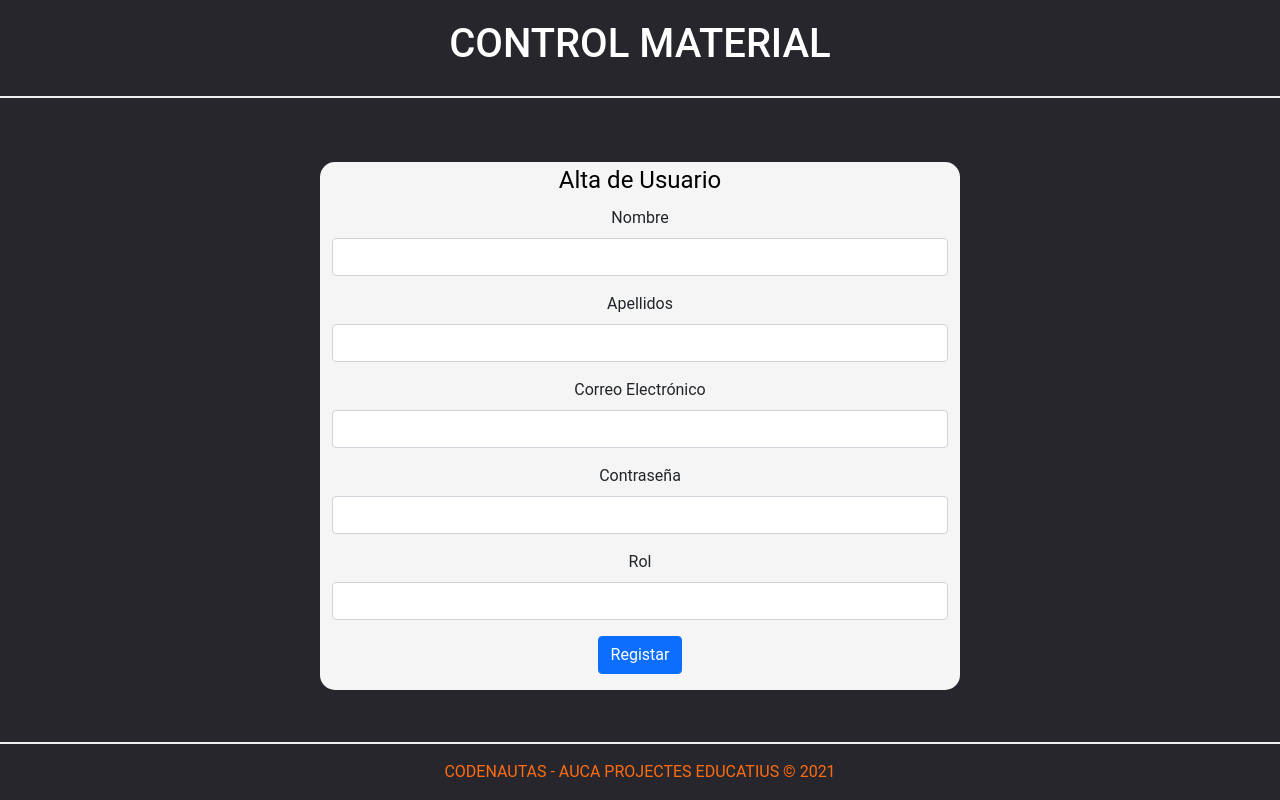
After one commit to marcos223467/ControlMaterial-1, a PHP site: page /altaUser.php in a window 1280 px wide. The commit adds this page. Run offline with PHP 8.4, Linux system fonts and the light colour scheme; some libraries are stand-ins or nearby versions.

Commit message:
Hecho el formulario de alta de usuarios

```diff
--- /dev/null
+++ b/altaUser.php
@@ -0,0 +1,58 @@
+<!DOCTYPE html>
+<html>
+    <head>
+        <meta charset="utf-8">
+        <meta name="viewport" content="width=device-width, initial-scale=1">
+        <link rel="shortcut icon" href="assets/img/favicon.ico" type="image/x-icon"/>
+        <title>Menú</title>
+        <script src="https://kit.fontawesome.com/39f1326549.js" crossorigin="anonymous"></script>
+        <!-- Bootstrap CSS -->
+        <link href="https://cdn.jsdelivr.net/npm/bootstrap@5.0.2/dist/css/bootstrap.min.css" rel="stylesheet" integrity="sha384-EVSTQN3/azprG1Anm3QDgpJLIm9Nao0Yz1ztcQTwFspd3yD65VohhpuuCOmLASjC" crossorigin="anonymous">
+        <link rel="stylesheet" type="text/css" href="assets/css/estilo.css">
+        <link rel="stylesheet" type="text/css" href="assets/css/avatar.css">
+
+        <!-- JQuery -->
+        <script src="https://ajax.googleapis.com/ajax/libs/jquery/3.6.0/jquery.min.js"></script>
+
+    </head>
+    <body style=" background-color: #26262c; background-size: cover;">
+        <?php require('vista/header.php'); ?>
+
+        <div class="container" style="width: 50%; background-color: whitesmoke; border-radius: 15px; margin-top: 5%;">
+            <form>
+                <fieldset>
+                    <legend style="color: black">Alta de Usuario</legend>
+                    <div class="mb-3">
+                        <label class="form-label">Nombre</label>
+                        <input type="text" class="form-control"/>
+                    </div>
+                    <div class="mb-3">
+                        <label class="form-label">Apellidos</label>
+                        <input type="email" class="form-control"/>
+                    </div>
+                    <div class="mb-3">
+                        <label class="form-label">Correo Electrónico</label>
+                        <input type="email" class="form-control" id="exampleInputEmail1"/>
+                    </div>
+                    <div class="mb-3">
+                        <label for="exampleInputPassword1" class="form-label">Contraseña</label>
+                        <input type="password" class="form-control" id="exampleInputPassword1">
+                    </div>
+                    <div class="mb-3">
+                        <label class="form-label">Rol</label>
+                        <input type="text" class="form-control"/>
+                    </div>
+                    <div class="mb-3">
+                        <button type="submit" class="btn btn-primary">Registar</button>
+                    </div>
+                </fieldset>
+            </form>
+        </div>
+        <br><br><br>
+        <?php require('vista/footer.php'); ?>
+
+        <script type="text/javascript" src="js/fade.js"></script>
+
+        <script src="https://cdn.jsdelivr.net/npm/bootstrap@5.0.2/dist/js/bootstrap.bundle.min.js" integrity="sha384-MrcW6ZMFYlzcLA8Nl+NtUVF0sA7MsXsP1UyJoMp4YLEuNSfAP+JcXn/tWtIaxVXM" crossorigin="anonymous"></script>
+    </body>
+</html>
--- a/vista/footer.php
+++ b/vista/footer.php
@@ -1,4 +1,4 @@
-<footer class="footer mt-auto py-3" id="footer-general">
+<footer class="footer mt-auto py-3" id="footer-general" style="margin-top: 10%;">
 
 	<div class="container">
 		<a href= "https://somoscodenautas.com" target="_blank" style="color: #ff6b10">CODENAUTAS - AUCA PROJECTES EDUCATIUS © 2021</a>
```
Also changed, not shown: menu.php (+28 -38 lines).
